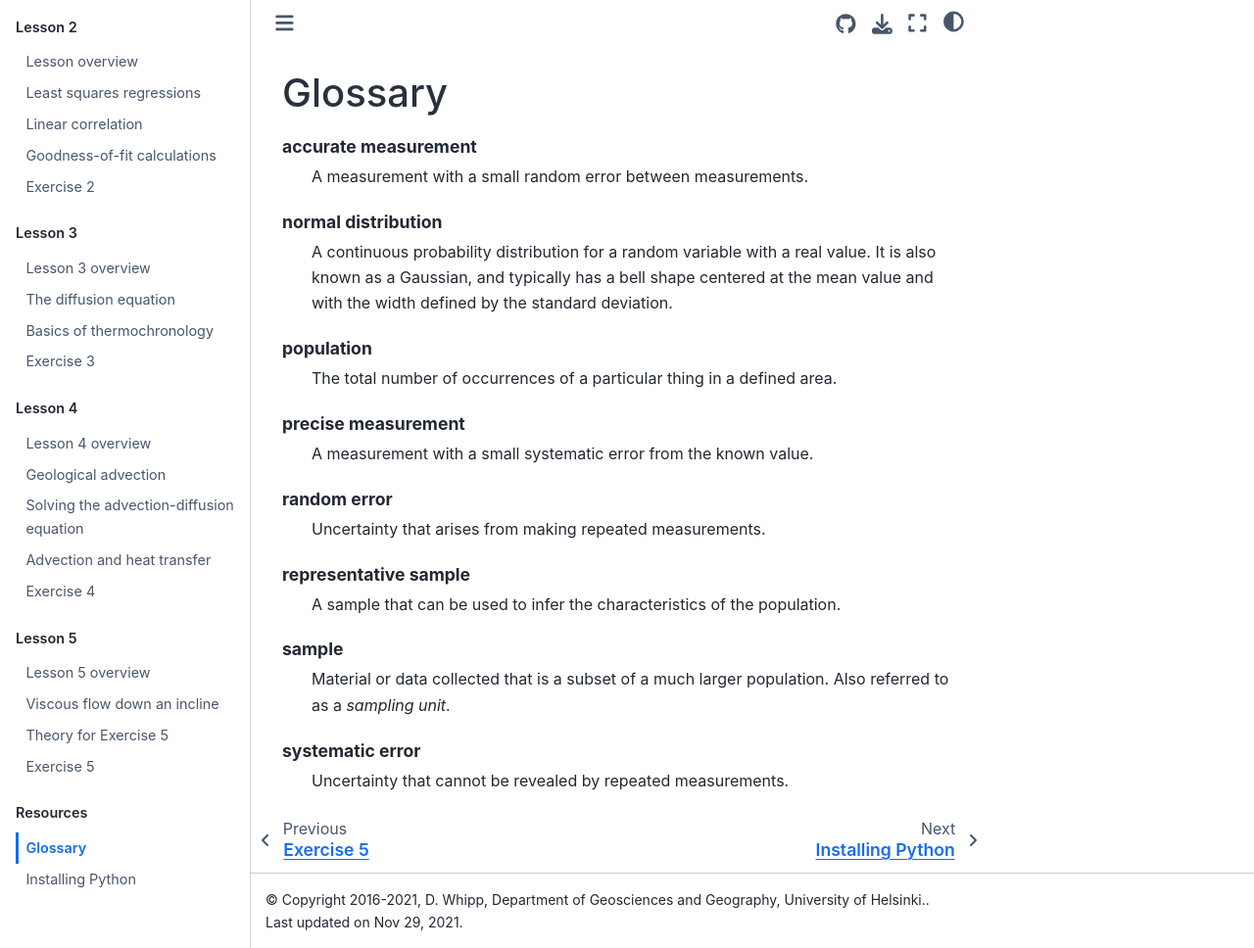
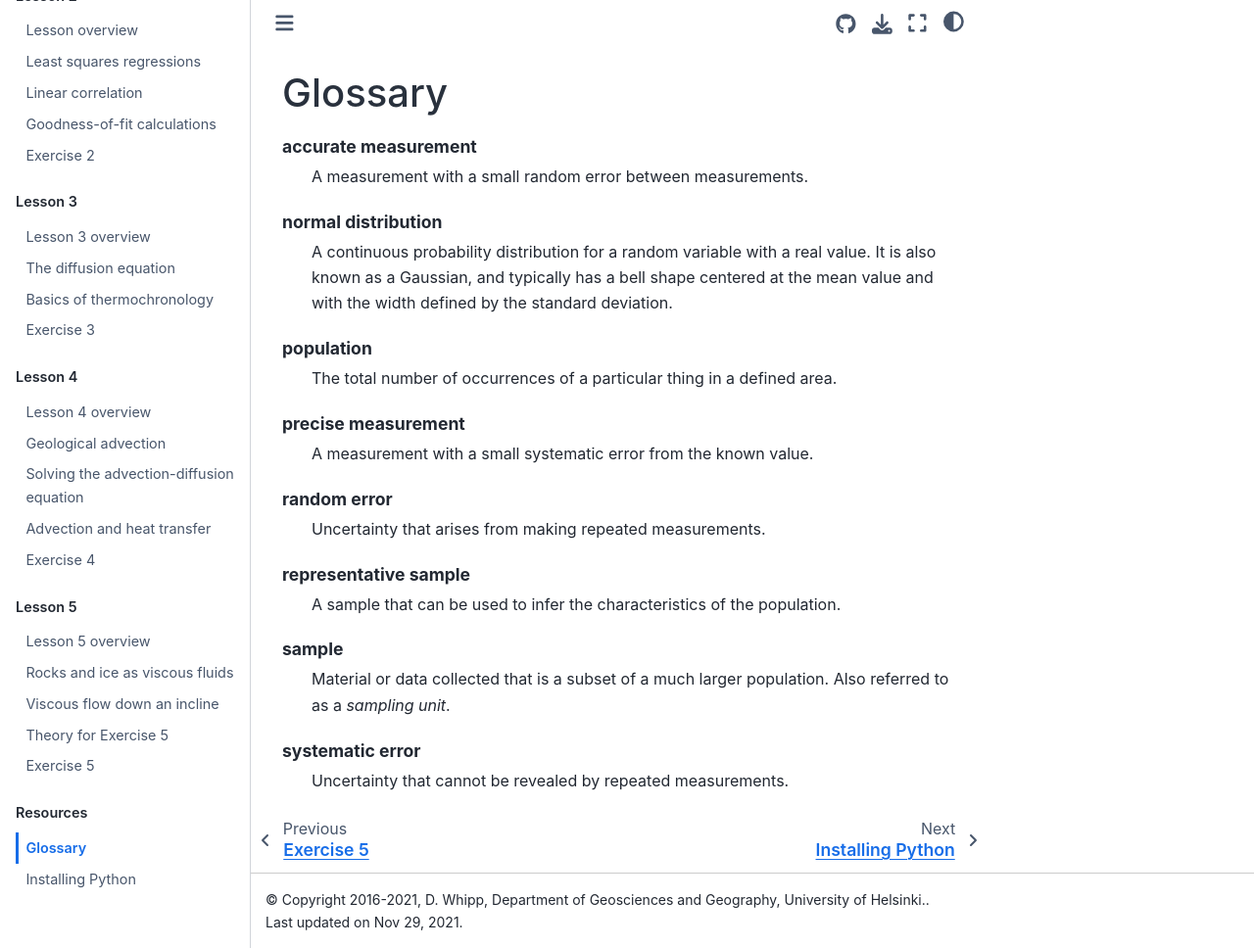
Before and after one commit to IntroQG/site, a Sphinx documentation site: the page built from source/general-info/glossary.rst, in a window 1280 px wide and 968 px high. Shown: the whole window at 98% size. Built offline with Sphinx 7.4.7 and the Sphinx Book theme 1.1.4, drawn with Linux system fonts in a browser that asks for light colours; pages that are not in the unit, such as notebooks, are missing from menus.

Commit message:
Fix typo

```diff
--- a/source/index.rst
+++ b/source/index.rst
@@ -122,7 +122,7 @@ For the details about what was covered in the Geo-Python course in Period I, ple
     :caption: Lesson 5
 
     lessons/L5/overview
-    lessons/l5/rocks-ice-viscous-fluids
+    lessons/L5/rocks-ice-viscous-fluids
     lessons/L5/viscous-flows
     lessons/L5/exercise-5-theory
     lessons/L5/exercise-5
```
